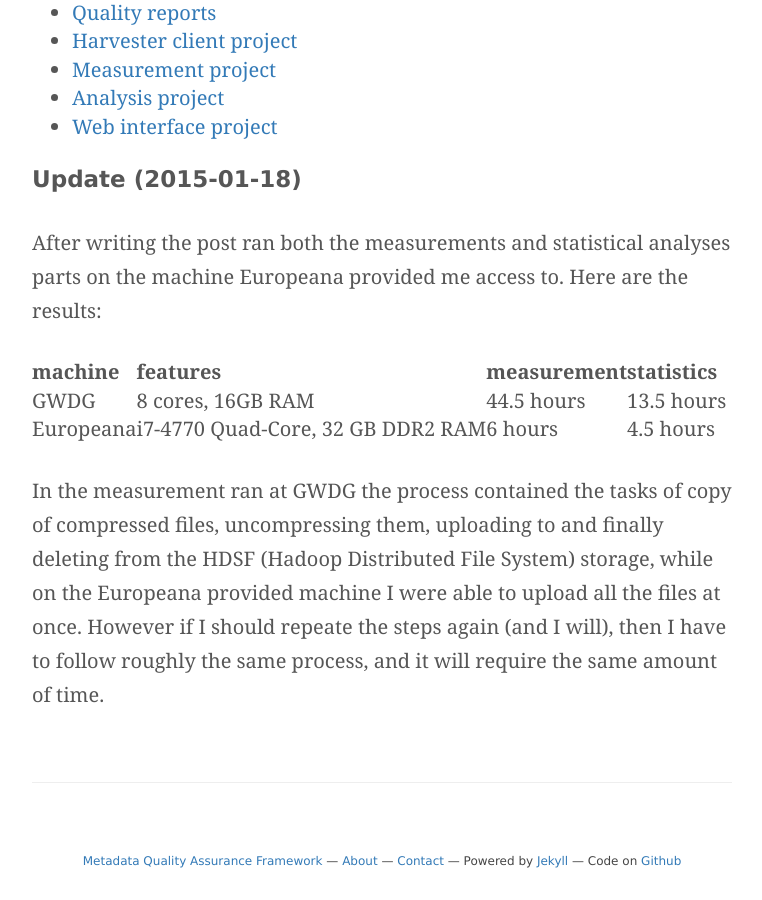
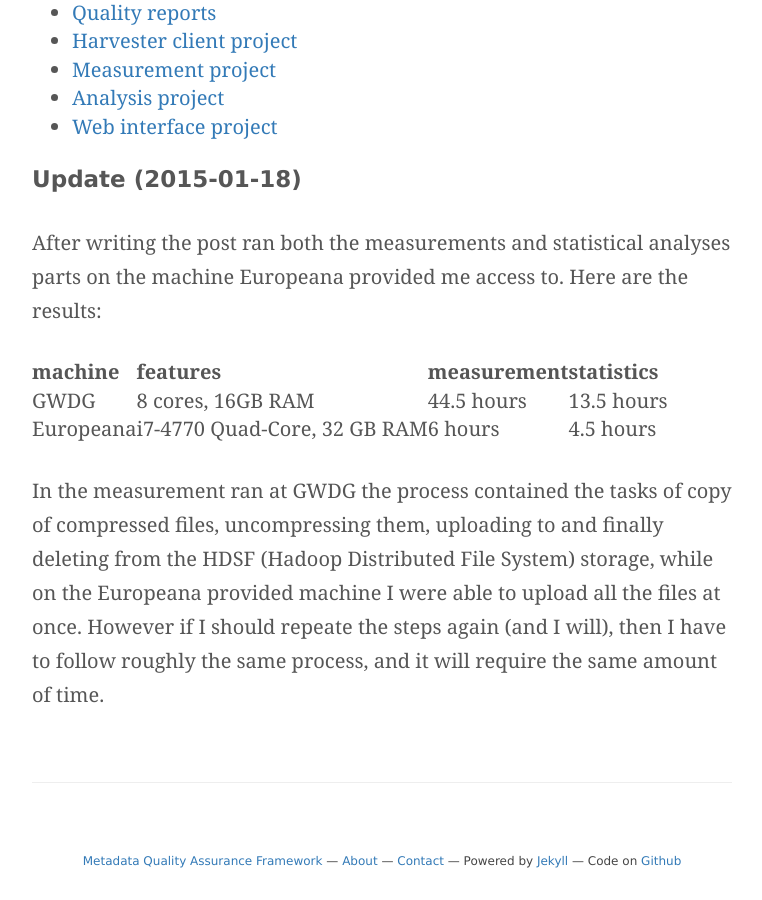
Before and after one commit to pkiraly/pkiraly.github.io, a Jekyll site: the page built from _posts/2016-01-15-second-report.md, in a window 1280 px wide and 900 px high, scrolled down 7863 px. Shown: the whole window, without its empty margins (258-1020 px from the left). Built offline with Jekyll 4.4.1, drawn with Linux system fonts in a browser that asks for light colours; nearby versions of some CDN libraries; some web fonts are replaced; comment, search, counter and statistics services are not loaded.

Commit message:
Update 2016-01-15-second-report.md

```diff
--- a/_posts/2016-01-15-second-report.md
+++ b/_posts/2016-01-15-second-report.md
@@ -92,6 +92,6 @@
 | machine | features | measurement | statistics |
 | ------- | ------- | ------- |
 | GWDG | 8 cores, 16GB RAM | 44.5 hours | 13.5 hours |
-| Europeana | i7-4770 Quad-Core, 32 GB DDR2 RAM | 6 hours | 4.5 hours |
+| Europeana | i7-4770 Quad-Core, 32 GB RAM | 6 hours | 4.5 hours |
 
 In the measurement ran at GWDG the process contained the tasks of copy of compressed files, uncompressing them, uploading to and finally deleting from the HDSF (Hadoop Distributed File System) storage, while on the Europeana provided machine I were able to upload all the files at once. However if I should repeate the steps again (and I will), then I have to follow roughly the same process, and it will require the same amount of time.
```
